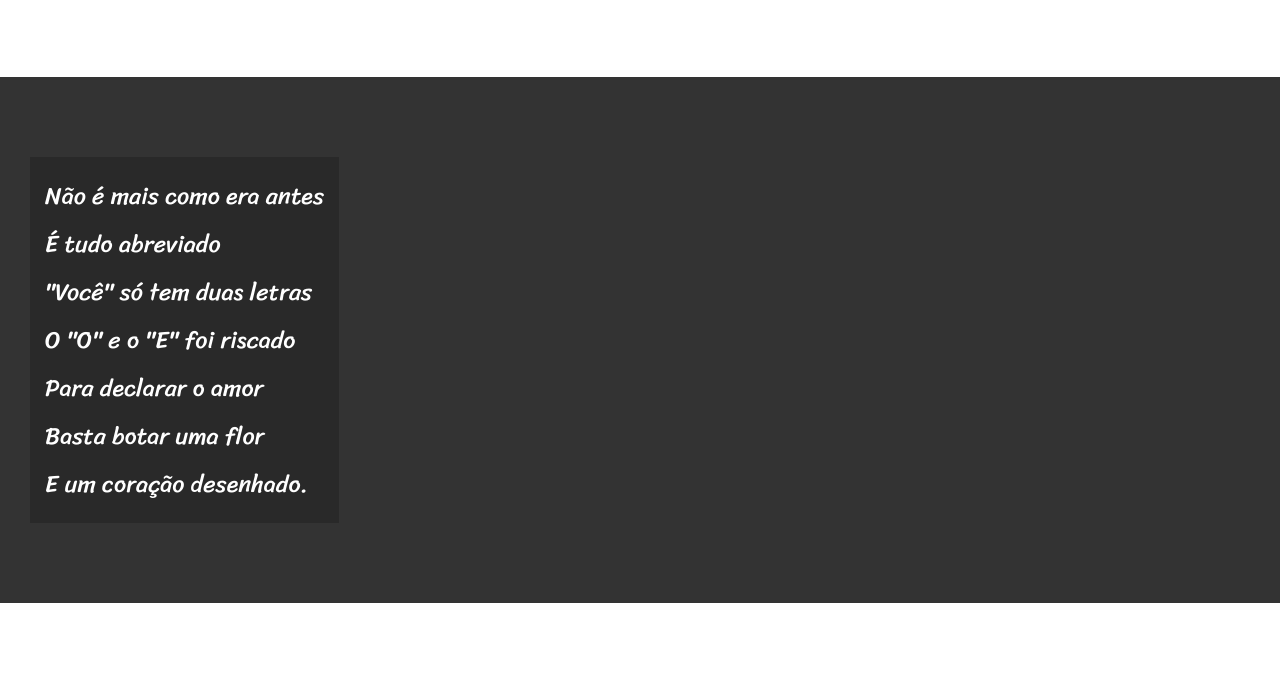
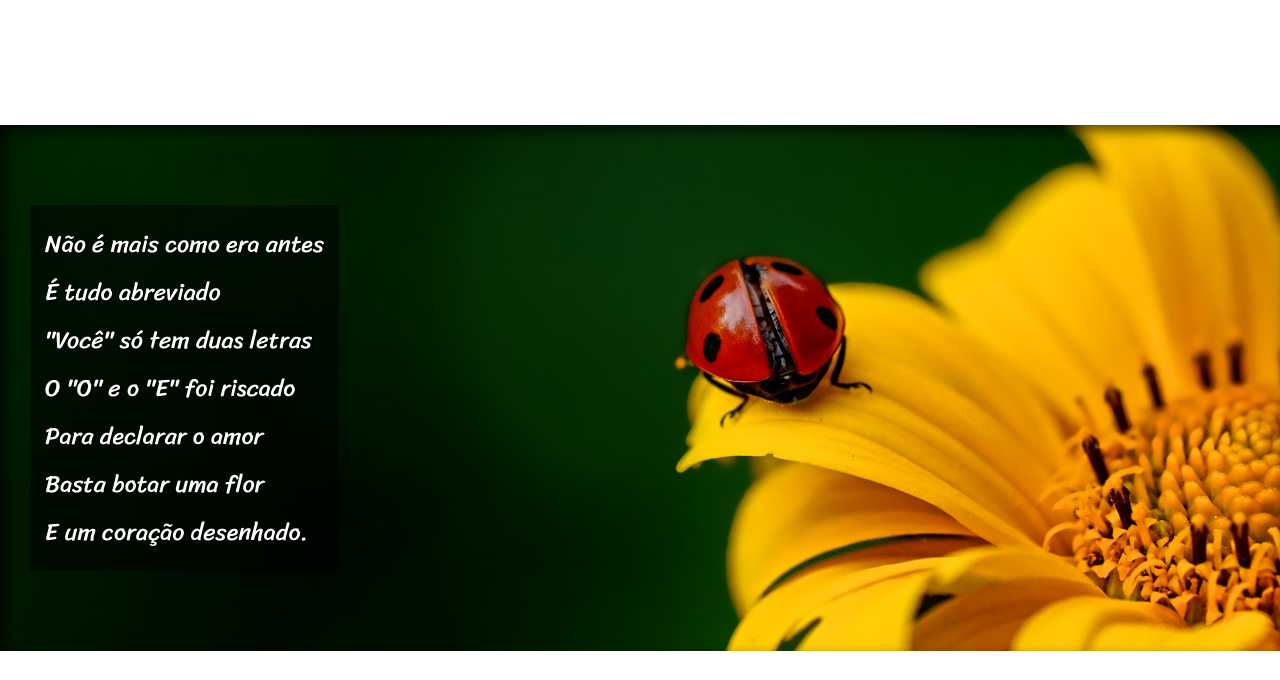
Before and after one commit to HanauerFo/HTML5-CSS3, a plain HTML site: page Desafios/desafioCordel/index.html in a window 1280 px wide. Shown: the part 633-1313 px from the top of the page. Drawn offline with Linux system fonts and the light colour scheme.

Commit message:
desafio finalizado

```diff
--- a/Desafios/desafioCordel/index.html
+++ b/Desafios/desafioCordel/index.html
@@ -26,7 +26,7 @@
             </p>
         </section>
 
-        <section class="image">
+        <section class="image" id="img01">
             <p>
                 Não é mais como era antes<br>
                 É tudo abreviado<br>
@@ -62,7 +62,7 @@
 
         </section>
 
-        <section class="image">
+        <section class="image" id="img02">
             <p>
                 Tenho saudade das cartas<br>
                 Escritas com a própria mão<br>
--- a/Desafios/desafioCordel/styles/style.css
+++ b/Desafios/desafioCordel/styles/style.css
@@ -52,7 +52,10 @@ section{
     padding-bottom: 10vh;
     line-height: 2em;
     padding-left: 30px;
-    font-size: 1.5em
+    font-size: 1.5em;
+    p{
+        padding-bottom: 2em;
+    }
 }
 
 section.normal{
@@ -63,11 +66,28 @@ section.normal{
 section.image{
     background-color: rgb(51, 51, 51);
     color: white;
+
+    background-size: cover;
+    background-repeat: no-repeat;
+    background-position: right center;
+
+    box-shadow: inset 6px 6px 13px 0px rgba(0, 0, 0, 0.651);
+    background-attachment: fixed;
+
     p{
         display: inline-block;
         padding: 15px;
-        background-color: rgba(0, 0, 0, 0.205);
+        background-color: rgba(0, 0, 0, 0.521);
+        text-shadow: 1px 1px 0px black;
     }
+}
+
+section#img01{
+    background-image: url('../images/background001.jpg');
+}
+
+section#img02{
+    background-image: url('../images/background002.jpg');
 }
 
 footer{
```
